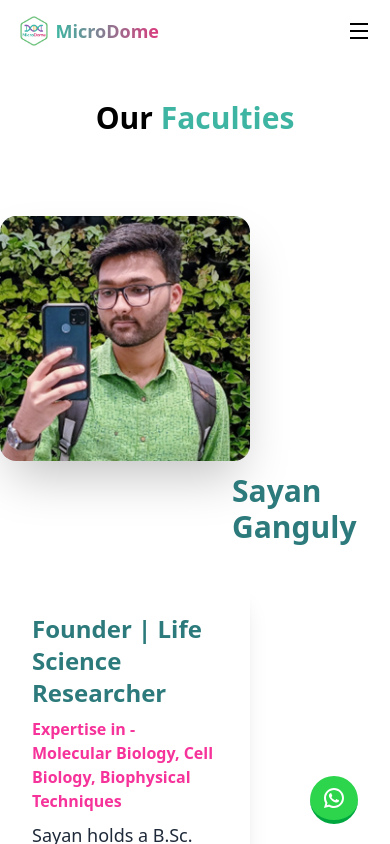
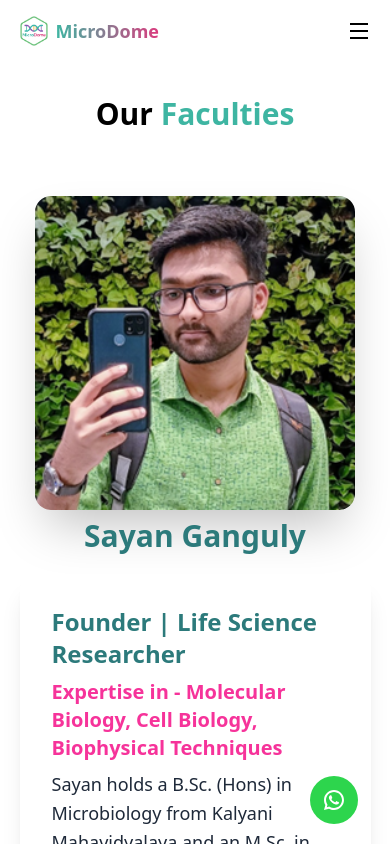
Before and after one commit to souravghoshofficial/microdome, a React (Vite) app in the folder Frontend/: page /faculties in a window 390 px wide. Built offline with nearby package versions, Linux system fonts and the light colour scheme.

Commit message:
fix: make faculties page responsive

```diff
--- a/Frontend/src/Layout.jsx
+++ b/Frontend/src/Layout.jsx
@@ -34,7 +34,7 @@ const Layout = () => {
 
       <div
         onClick={() => setShowMessage((prev) => !prev)}
-        className="h-12 z-10  md:h-14  bg-[#2DD54D] rounded-full fixed bottom-5 right-8 text-white flex items-center justify-center cursor-pointer border-b-4 border-green-600">
+        className="h-12 z-10  md:h-14  bg-[#2DD54D] rounded-full fixed bottom-5 right-8 text-white flex items-center justify-center cursor-pointer">
         <div className={`flex items-center gap-2 px-3 py-1 ${showMessage ? "hidden" : "block"} w-12 md:w-auto`}>
         <RiWhatsappLine
           className= "size-8 md:size-10"/>
--- a/Frontend/src/pages/Faculties.jsx
+++ b/Frontend/src/pages/Faculties.jsx
@@ -1,125 +1,164 @@
 import React from "react";
-import Sayan from '../assets/sayanpic.png';
-import Rupayan from '../assets/Rupayanpic.png';
-import Subhadeep from '../assets/Subhadeep.png';
-import Akash from '../assets/Akashpic.jpg';
+import Sayan from "../assets/sayanpic.png";
+import Rupayan from "../assets/Rupayanpic.png";
+import Subhadeep from "../assets/Subhadeep.png";
+import Akash from "../assets/Akashpic.jpg";
 
-const Faculties=()=>{
+const Faculties = () => {
   return (
-  <div>
-    <h2 className="text-black text-3xl text-center font-bold pt-25 dark:text-white">Our <span className="text-button">Faculties</span></h2>
+    <div
+      id="faculties"
+      className=" w-full flex items-center justify-center relative"
+    >
+      <div className=" w-[90%] my-24 md:my-32 flex flex-col items-center justify-center">
+        <h2 className="text-black text-3xl text-center font-bold dark:text-white">
+          Our <span className="text-button">Faculties</span>
+        </h2>
 
-     <div className="flex flex-col md:flex-row items-center gap-5 pt-20 pr-35">
-              <div className="w-full md:w-1/2">
+        <div className="mt-16 flex flex-col lg:flex-row items-center gap-5 ">
+          <div className="w-full lg:w-1/2">
             <img
               src={Sayan}
               alt="sayan's image"
               className="rounded-2xl shadow-2xl mx-auto w-80 object-contain transition-transform duration-300 hover:scale-105 "
             />
 
-               <h3 className="text-3xl font-bold text-[#2C7A7B]  mb-4 pl-58 mt-3">Sayan Ganguly</h3>
+            <h3 className="text-3xl font-bold text-[#2C7A7B] text-center mt-2">
+              Sayan Ganguly
+            </h3>
           </div>
 
-              <div className="w-full md:w-1/2 bg-white dark:bg-[#232B38] rounded-2xl shadow-xl p-8 text-left space-y-4">
+          <div className="w-full lg:w-1/2 bg-white dark:bg-[#232B38] rounded-2xl shadow-xl p-8 text-left space-y-4">
+            <h3 className="text-2xl font-bold text-[#2C7A7B] mb-2">
+              Founder | Life Science Researcher
+            </h3>
 
-                <h3 className="text-2xl font-bold text-[#2C7A7B] mb-2">Founder | Life Science Researcher</h3>
-
-                <h3 className="text-1xl font-bold mb-2 text-pink-500">Expertise in - Molecular Biology, Cell Biology, Biophysical Techniques</h3>
+            <h3 className="text-xl font-bold mb-2 text-pink-500">
+              Expertise in - Molecular Biology, Cell Biology, Biophysical
+              Techniques
+            </h3>
 
             <p className="text-gray-800 dark:text-gray-200 text-lg leading-relaxed">
-                Sayan holds a B.Sc. (Hons) in Microbiology from Kalyani Mahavidyalaya and an M.Sc. in Virology from ICMR–National Institute of Virology, Pune.
-
-                He has qualified top national-level exams including IIT-JAM, GATE, GAT-B, CUET-PG, and SPPU OEE.
-                He received admission offers from reputed institutions like Pondicherry University, BHU, SPPU, and ICMR-NIV.
-
-                With a strong academic background and passion for science, Sayan founded this platform to support and guide aspiring students in the life sciences field.
+              Sayan holds a B.Sc. (Hons) in Microbiology from Kalyani
+              Mahavidyalaya and an M.Sc. in Virology from ICMR–National
+              Institute of Virology, Pune. He has qualified top national-level
+              exams including IIT-JAM, GATE, GAT-B, CUET-PG, and SPPU OEE. He
+              received admission offers from reputed institutions like
+              Pondicherry University, BHU, SPPU, and ICMR-NIV. With a strong
+              academic background and passion for science, Sayan founded this
+              platform to support and guide aspiring students in the life
+              sciences field.
             </p>
           </div>
         </div>
 
-
-
-            <div className="flex flex-col md:flex-row items-center gap-5 pt-20 pr-35">
-              <div className="w-full md:w-1/2">
+        <div className="mt-16 lg:mt-32 flex flex-col lg:flex-row items-center gap-5 ">
+          <div className="w-full lg:w-1/2">
             <img
               src={Rupayan}
               alt="rupayan's image"
               className="rounded-2xl shadow-2xl mx-auto w-80 object-contain transition-transform duration-300 hover:scale-105"
             />
 
-                  <h3 className="text-3xl font-bold text-[#2C7A7B] mb-4 pl-44 mt-3">Rupayan Bhattacharjee </h3>
+            <h3 className="text-3xl font-bold text-[#2C7A7B] text-center mt-2">
+              Rupayan Bhattacharjee{" "}
+            </h3>
           </div>
 
-              <div className="w-full md:w-1/2 bg-white dark:bg-[#232B38] rounded-2xl shadow-xl p-8 text-left space-y-4 ">
+          <div className="w-full lg:w-1/2 bg-white dark:bg-[#232B38] rounded-2xl shadow-xl p-8 text-left space-y-4 ">
+            <h3 className="text-2xl font-bold text-[#2C7A7B] mb-4">
+              Actogen Batch Mentor | Life Science Educator
+            </h3>
 
-                <h3 className="text-2xl font-bold text-[#2C7A7B] mb-4">Actogen Batch Mentor | Life Science Educator</h3>
-
-                <h3 className="text-1xl font-bold mb-2 text-pink-500">Expertise in - Biochemistry, Metabolism, Plant Physiology</h3>
+            <h3 className="text-xl font-bold mb-2 text-pink-500">
+              Expertise in - Biochemistry, Metabolism, Plant Physiology
+            </h3>
 
             <p className="text-gray-800 dark:text-gray-200 text-lg leading-relaxed">
-                Rupayan holds a B.Sc. (Hons) in Biochemistry from Gurudas College, Kolkata, and an M.Sc. in Virology from the renowned ICMR–National Institute of Virology, Pune.
-
-                He has qualified prestigious national-level exams such as CUET-PG, AIIMS, and SPPU OEE, and secured admission offers from top institutions including Pondicherry University, BHU, AIIMS, and ICMR-NIV.
-
-                With a strong academic background and a passion for mentoring, Rupayan plays a key role in guiding students through their academic and research journeys.
+              Rupayan holds a B.Sc. (Hons) in Biochemistry from Gurudas College,
+              Kolkata, and an M.Sc. in Virology from the renowned ICMR–National
+              Institute of Virology, Pune. He has qualified prestigious
+              national-level exams such as CUET-PG, AIIMS, and SPPU OEE, and
+              secured admission offers from top institutions including
+              Pondicherry University, BHU, AIIMS, and ICMR-NIV. With a strong
+              academic background and a passion for mentoring, Rupayan plays a
+              key role in guiding students through their academic and research
+              journeys.
             </p>
           </div>
         </div>
 
-
-
-            <div className="flex flex-col md:flex-row items-center gap-5 pt-20 pr-35">
-              <div className="w-full md:w-1/2">
+        <div className="mt-16 lg:mt-32 flex flex-col lg:flex-row items-center gap-5">
+          <div className="w-full lg:w-1/2">
             <img
               src={Subhadeep}
               alt="subhadeep's image"
               className="rounded-2xl shadow-2xl mx-auto w-80 object-contain transition-transform duration-300 hover:scale-105"
             />
 
-                   <h3 className="text-3xl font-bold text-[#2C7A7B] mb-4 pl-52 mt-3">Subhadeep Podder </h3>
+            <h3 className="text-3xl font-bold text-[#2C7A7B] text-center mt-2">
+              Subhadeep Podder{" "}
+            </h3>
           </div>
 
-              <div className="w-full md:w-1/2 bg-white dark:bg-[#232B38] rounded-2xl shadow-xl p-8 text-left space-y-4 ">
-
-                <h3 className="text-2xl font-bold text-[#2C7A7B] mb-4">Actogen Batch Mentor | DST INSPIRE Scholar</h3>
-                <h3 className="text-1xl font-bold mb-2 text-pink-500">Expertise in - Genetics, Ecology & Evolution, Animal Physiology</h3>
+          <div className="w-full lg:w-1/2 bg-white dark:bg-[#232B38] rounded-2xl shadow-xl p-8 text-left space-y-4 ">
+            <h3 className="text-2xl font-bold text-[#2C7A7B] mb-4">
+              Actogen Batch Mentor | DST INSPIRE Scholar
+            </h3>
+            <h3 className="text-xl font-bold mb-2 text-pink-500">
+              Expertise in - Genetics, Ecology & Evolution, Animal Physiology
+            </h3>
             <p className="text-gray-800 dark:text-gray-200 text-lg leading-relaxed">
-                Subhadeep holds a B.Sc. (Hons) in Microbiology from St. Xavier’s College, Kolkata, and an M.Sc. in Virology from the esteemed ICMR–National Institute of Virology, Pune.
-
-                He is a proud recipient of the prestigious DST INSPIRE Scholarship, awarded by the Department of Science and Technology, Government of India, in recognition of his academic excellence and research potential.
-
-                Subhadeep brings both knowledge and mentorship to the platform, guiding students with dedication and insight in the field of life sciences.
+              Subhadeep holds a B.Sc. (Hons) in Microbiology from St. Xavier’s
+              College, Kolkata, and an M.Sc. in Virology from the esteemed
+              ICMR–National Institute of Virology, Pune. He is a proud recipient
+              of the prestigious DST INSPIRE Scholarship, awarded by the
+              Department of Science and Technology, Government of India, in
+              recognition of his academic excellence and research potential.
+              Subhadeep brings both knowledge and mentorship to the platform,
+              guiding students with dedication and insight in the field of life
+              sciences.
             </p>
           </div>
         </div>
 
-            <div className="flex flex-col md:flex-row items-center gap-5 pt-20 pr-35">
-              <div className="w-full md:w-1/2">
+        <div className="mt-16 lg:mt-32 flex flex-col lg:flex-row items-center gap-5">
+          <div className="w-full lg:w-1/2">
             <img
               src={Akash}
               alt="akash's image"
               className="rounded-2xl shadow-2xl mx-auto w-80 object-contain transition-transform duration-300 hover:scale-105"
             />
 
-                 <h3 className="text-3xl font-bold text-[#2C7A7B] mb-4 pl-62 mt-3">Akash Biswas</h3>
+            <h3 className="text-3xl font-bold text-[#2C7A7B] text-center  mt-2">
+              Akash Biswas
+            </h3>
           </div>
 
-              <div className="w-full md:w-1/2 bg-white dark:bg-[#232B38] rounded-2xl shadow-xl p-8 text-left space-y-4 ">
-
-                <h3 className="text-2xl font-bold text-[#2C7A7B] mb-4">Semester Batch Member | Biotechnology Aspirant</h3>
-                <h3 className="text-1xl font-bold mb-2 text-pink-500">Expertise in - Microbiology, Industrial Microbiology, Agricultural Microbiology</h3>
+          <div className="w-full lg:w-1/2 bg-white dark:bg-[#232B38] rounded-2xl shadow-xl p-8 text-left space-y-4 ">
+            <h3 className="text-2xl font-bold text-[#2C7A7B] mb-4">
+              Semester Batch Member | Biotechnology Aspirant
+            </h3>
+            <h3 className="text-xl font-bold mb-2 text-pink-500">
+              Expertise in - Microbiology, Industrial Microbiology,
+              Agricultural Microbiology
+            </h3>
 
             <p className="text-gray-800 dark:text-gray-200 text-lg leading-relaxed">
-                Akash holds a B.Sc. (Hons) in Microbiology from Kalyani Mahavidyalaya, Kalyani, and is currently pursuing his postgraduation at Gujarat Biotechnology University, Gujarat.
-
-                He has successfully qualified several top national-level exams, including TIFR, IIT-JAM, GATE, GAT-B, CUET-PG, and SPPU OEE.
-
-                Akash received admission offers from prestigious institutions such as BHU, SPPU, GBU, ICMR–NIV, and IBAB, showcasing his academic dedication and strong foundation in life sciences.
+              Akash holds a B.Sc. (Hons) in Microbiology from Kalyani
+              Mahavidyalaya, Kalyani, and is currently pursuing his
+              postgraduation at Gujarat Biotechnology University, Gujarat. He
+              has successfully qualified several top national-level exams,
+              including TIFR, IIT-JAM, GATE, GAT-B, CUET-PG, and SPPU OEE. Akash
+              received admission offers from prestigious institutions such as
+              BHU, SPPU, GBU, ICMR–NIV, and IBAB, showcasing his academic
+              dedication and strong foundation in life sciences.
             </p>
           </div>
         </div>
       </div>
-  )
-}
+    </div>
+  );
+};
 
 export default Faculties;
--- a/Frontend/src/pages/Landing.jsx
+++ b/Frontend/src/pages/Landing.jsx
@@ -9,7 +9,7 @@ const Landing = () => {
       id="home"
       className=" w-full flex items-center justify-center relative"
     >
-      <div className=" w-[90%] flex flex-col items-center justify-center z-20">
+      <div className=" w-[90%] flex flex-col items-center justify-center">
         <div className="md:mt-48 mt-32 mb-5 w-full md:w-[60%]">
           <h1 className="text-center text-4xl md:text-5xl lg:text-6xl font-bold leading-10 md:leading-14 lg:leading-16">
             Unlock Your Potential With{" "}
```
Lines whose indentation alone changed are shown as unchanged.
